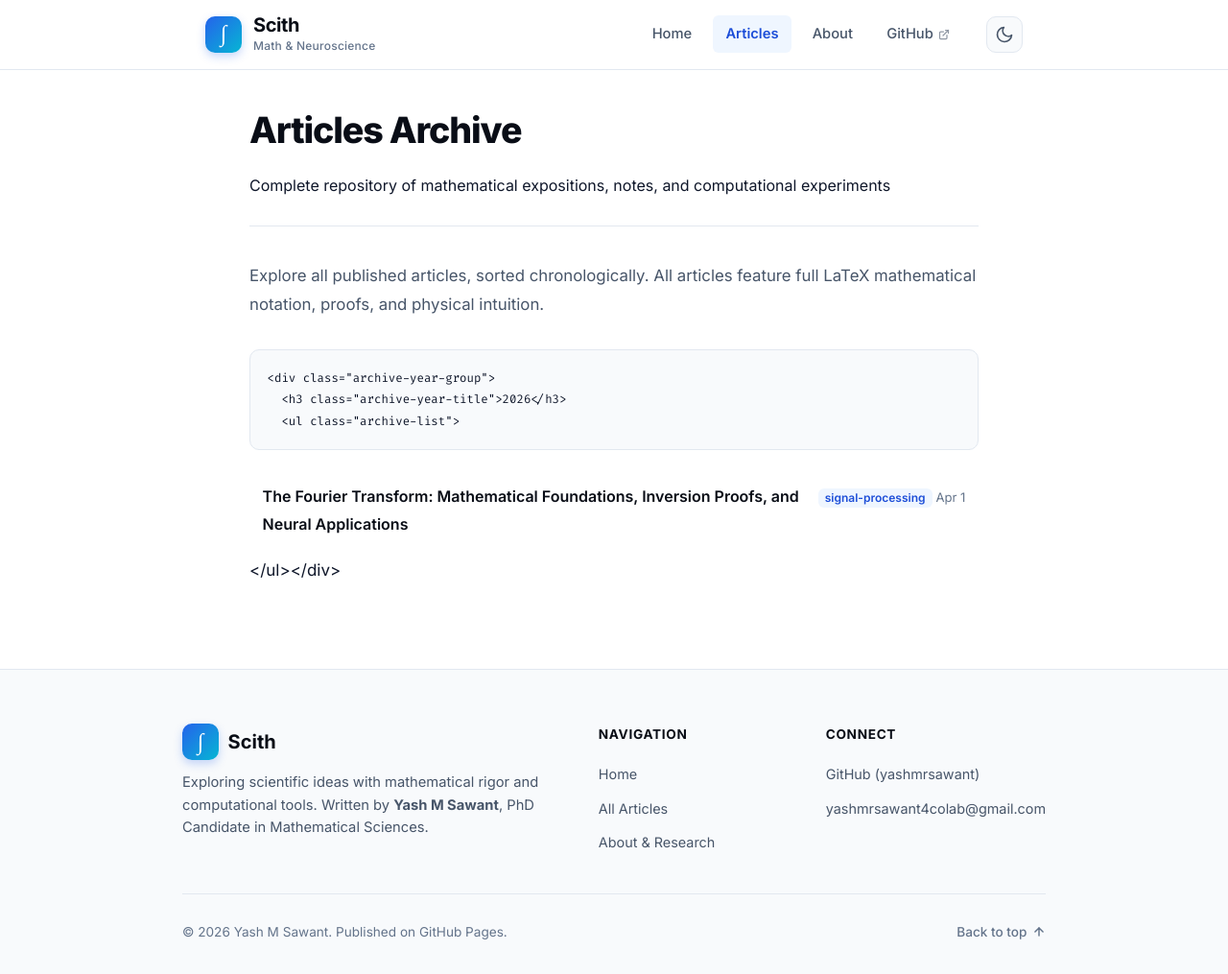
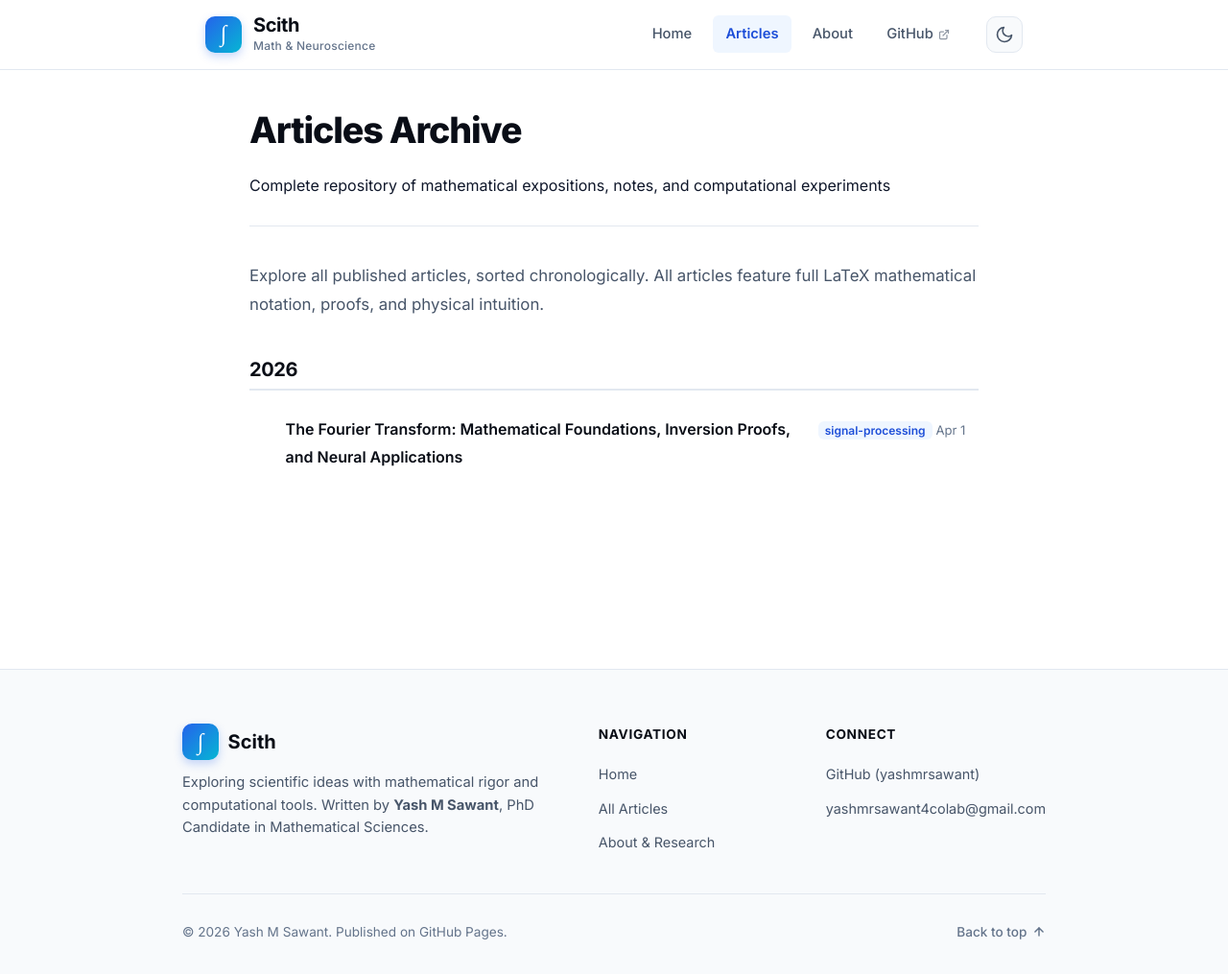
Before and after one commit to yashmrsawant/yashmrsawant.github.io, a Jekyll site: the page built from archive.html, in a window 1280 px wide and 1015 px high. Shown: the whole window at 96% size. Built offline with Jekyll 4.4.1, drawn with Linux system fonts in a browser that asks for light colours; some of the changed lines change nothing that is shown.

Commit message:
Fix archive HTML rendering and convert templates to native HTML

```diff
--- a/_config.yml
+++ b/_config.yml
@@ -18,8 +18,8 @@ author:
 
 # Navigation
 header_pages:
-  - index.md
-  - archive.md
+  - index.html
+  - archive.html
   - about.md
 
 # Build settings
--- a/archive.md
+++ b/archive.html
@@ -5,14 +5,17 @@ subtitle: "Complete repository of mathematical expositions, notes, and computati
 permalink: /archive.html
 ---
 
-<p style="color: var(--text-secondary); margin-bottom: 2rem; font-size: 1.05rem;">
+<p style="color: var(--text-secondary); margin-bottom: 2.25rem; font-size: 1.05rem;">
   Explore all published articles, sorted chronologically. All articles feature full LaTeX mathematical notation, proofs, and physical intuition.
 </p>
 
 {% for post in site.posts %}
   {% capture current_year %}{{ post.date | date: "%Y" }}{% endcapture %}
   {% if current_year != previous_year %}
-    {% unless forloop.first %}</ul></div>{% endunless %}
+    {% unless forloop.first %}
+        </ul>
+      </div>
+    {% endunless %}
     <div class="archive-year-group">
       <h3 class="archive-year-title">{{ current_year }}</h3>
       <ul class="archive-list">
@@ -29,5 +32,8 @@ permalink: /archive.html
     </div>
   </li>
 
-  {% if forloop.last %}</ul></div>{% endif %}
+  {% if forloop.last %}
+      </ul>
+    </div>
+  {% endif %}
 {% endfor %}
```
Also changed, not shown: image.png (added), index.html (renamed from index.md).
